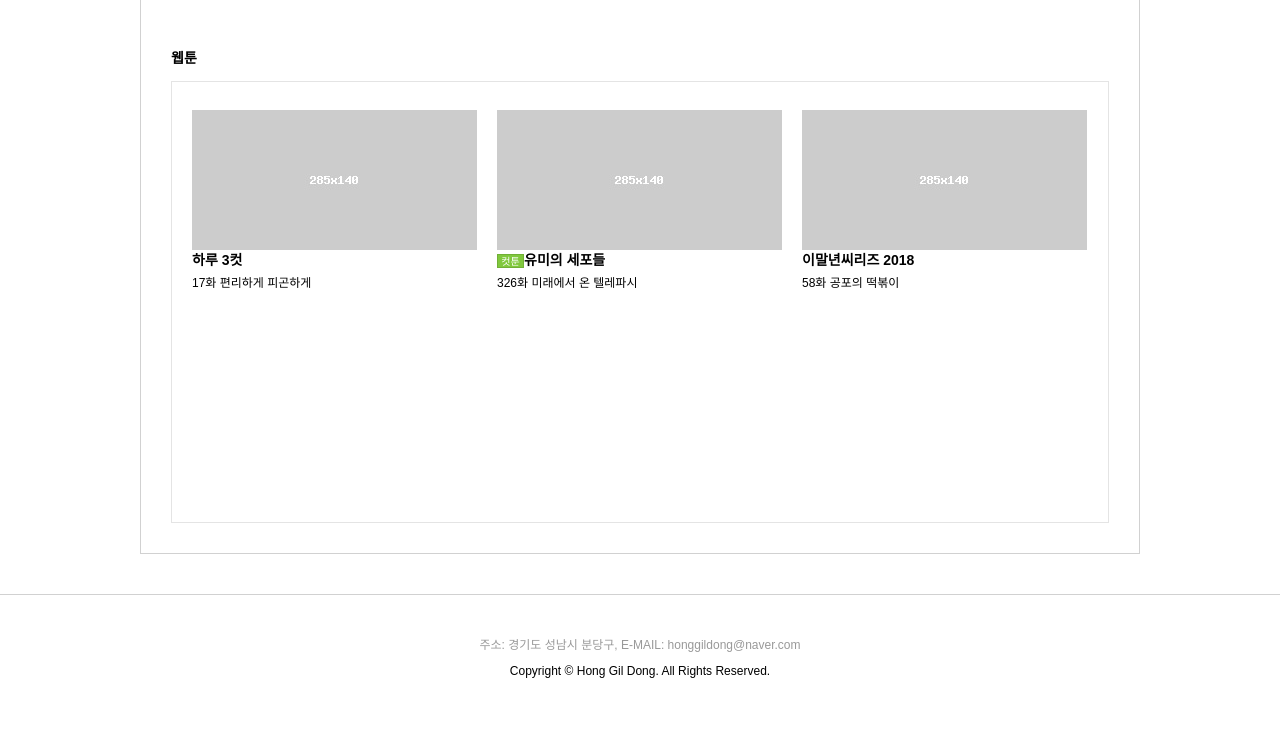
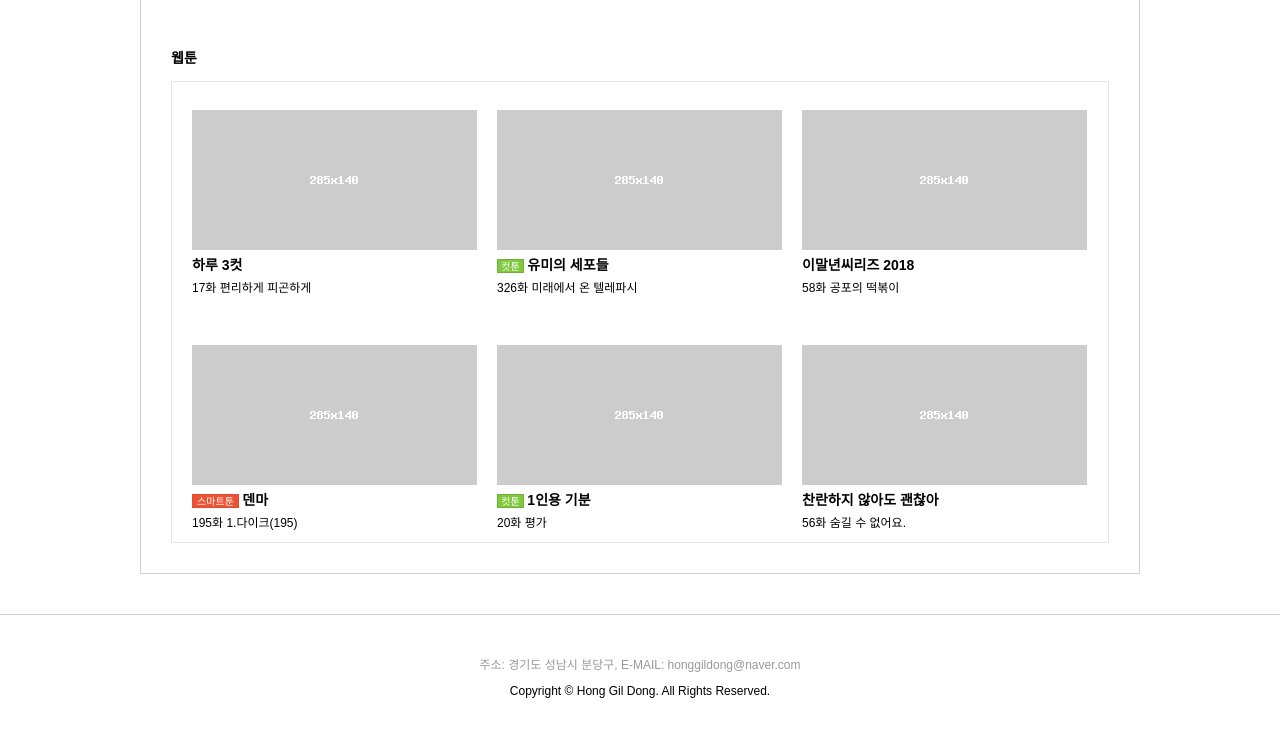
Before and after one commit to gonyy22/boostcourse_projectA-2, a plain HTML site: page portfolio.html in a window 1280 px wide. Shown: the part 3872-4613 px from the top of the page. Drawn offline with Linux system fonts and the light colour scheme.

Commit message:
update webtoon part html,css

```diff
--- a/css/portfolio.css
+++ b/css/portfolio.css
@@ -209,6 +209,7 @@ form input{
   font-size: 12px;
   color: #fff;
   margin-left: 5px;
+  cursor: pointer;
 }
 .button_signup{
   width:900px;
@@ -218,6 +219,7 @@ form input{
   font-size: 16px;
   color: #fff;
   margin-top:20px;
+  cursor: pointer;
 }
 .radio_gender_align{
   position: relative;
@@ -350,13 +352,14 @@ textarea{
   margin-bottom: 20px;
 }
 .list_webtoon{
-    height: 400px;
+    height: 420px;
     border: 1px solid #e4e4e4;
     padding:20px 20px;
 }
 .list_webtoon img{
     display:block;
     float:left;
+    margin-bottom: 5px;
 }
 .webtoon_title{
     display:block;
@@ -400,6 +403,18 @@ textarea{
     text-align: center;
     line-height: 13px;
 }
+.smarttoon_mark{
+  display: inline-block;
+  border: 1px solid #df4e28;
+  background-color: #ec5336;
+  font-size: 10px;
+  color:#fff;
+  margin:0;
+  height:12px;
+  width:45px;
+  text-align: center;
+  line-height: 13px;
+}
 footer{
   min-width:1080px;
   border-top: 1px solid #d1d1d1;
--- a/portfolio.html
+++ b/portfolio.html
@@ -283,8 +283,6 @@
                 </div>
                 <p class="list_title">웹툰</p>
                 <div class="list_webtoon">
-
-
                   <div class="webtoon_title">
                     <a href="#">
                       <img src="./image/thumbnail2.jpg" alt="웹툰 하루3컷">
@@ -295,7 +293,8 @@
                   <div class="webtoon_title middle_webtoon_title_interval">
                     <a href="#">
                       <img src="./image/thumbnail2.jpg" alt="웹툰 유미의 세포들">
-                      <span class="cuttoon_mark">컷툰</span><span class="webtoon_maintitle">유미의 세포들</span><br>
+                      <span class="cuttoon_mark">컷툰</span>
+                      <span class="webtoon_maintitle">유미의 세포들</span><br>
                       <p class="webtoon_subtitle">326화 미래에서 온 텔레파시</p>
                     </a>
                   </div>
@@ -304,6 +303,29 @@
                       <img src="./image/thumbnail2.jpg" alt="웹툰 이말년씨리즈 2018">
                       <span class="webtoon_maintitle">이말년씨리즈 2018</span><br>
                       <p class="webtoon_subtitle">58화 공포의 떡볶이</p>
+                    </a>
+                  </div>
+                  <div class="webtoon_title">
+                    <a href="#">
+                      <img src="./image/thumbnail2.jpg" alt="웹툰 덴마">
+                      <span class="smarttoon_mark">스마트툰</span>
+                      <span class="webtoon_maintitle">덴마</span><br>
+                      <p class="webtoon_subtitle">195화 1.다이크(195)</p>
+                    </a>
+                  </div>
+                  <div class="webtoon_title middle_webtoon_title_interval">
+                    <a href="#">
+                      <img src="./image/thumbnail2.jpg" alt="웹툰 1인용 기분">
+                      <span class="cuttoon_mark">컷툰</span>
+                      <span class="webtoon_maintitle">1인용 기분</span><br>
+                      <p class="webtoon_subtitle">20화 평가</p>
+                    </a>
+                  </div>
+                  <div class="webtoon_title">
+                    <a href="#">
+                      <img src="./image/thumbnail2.jpg" alt="웹툰 찬란하지 않아도 괜찮아">
+                      <span class="webtoon_maintitle">찬란하지 않아도 괜찮아</span><br>
+                      <p class="webtoon_subtitle">56화 숨길 수 없어요.</p>
                     </a>
                   </div>
                 </div>
```
Lines whose indentation alone changed are shown as unchanged.
